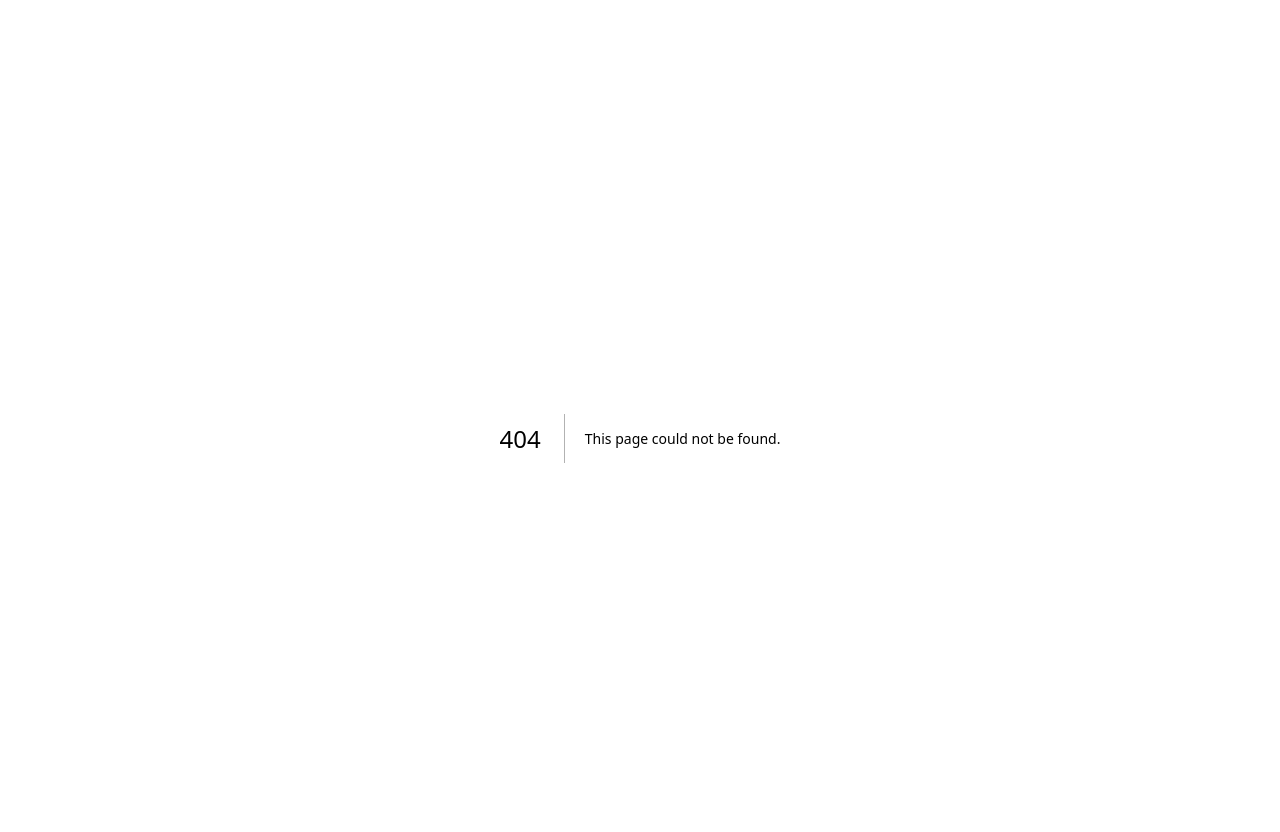
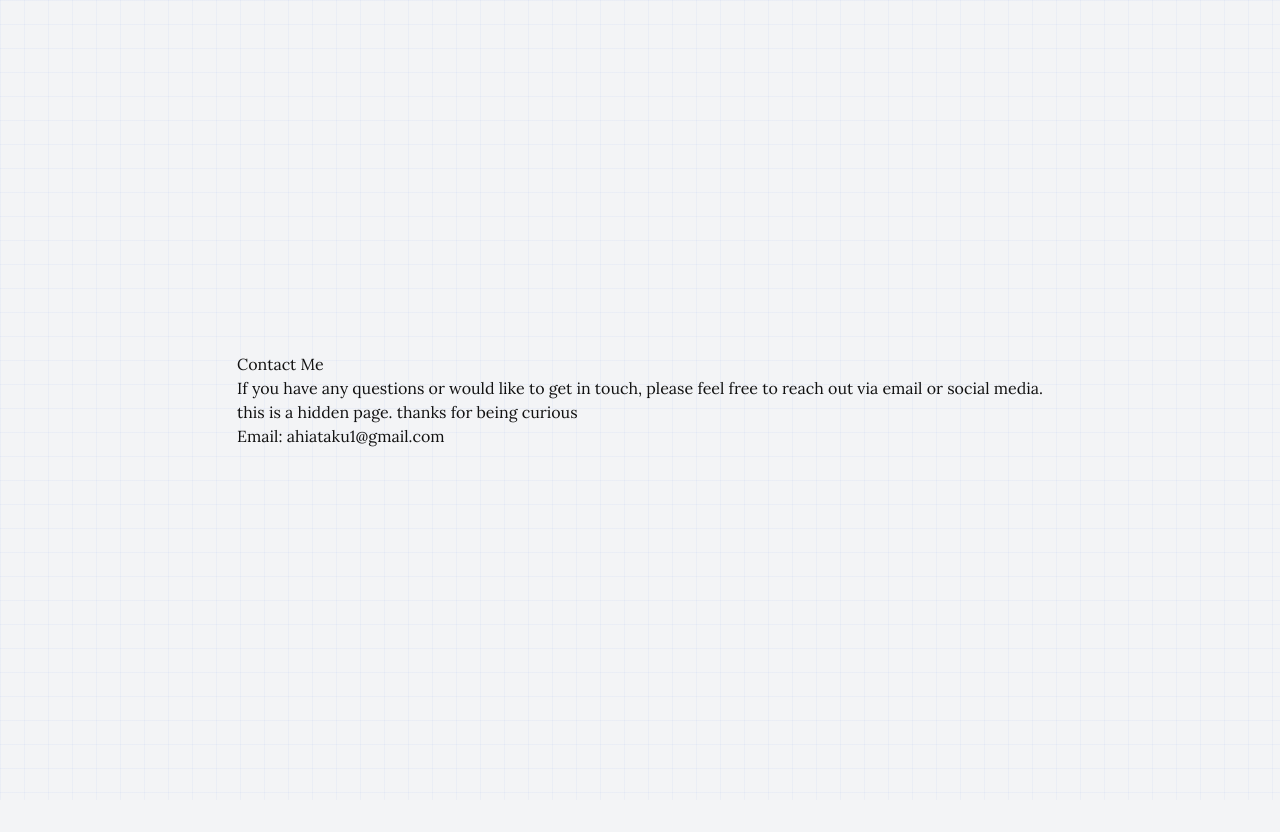
Before and after one commit to etor01/dev-tornam, a Next.js app: page /contact in a window 1280 px wide. Before the commit this address had no page. Shown: the top 832 px of the page. After the commit the page ends 800 px from the top, so only its background shows below. Built offline with nearby package versions, Linux system fonts and the light colour scheme.

Commit message:
feat: hidden page

```diff
--- /dev/null
+++ b/src/app/contact/page.tsx
@@ -0,0 +1,17 @@
+export default function ContactMe() {
+  return (
+    <div>
+      <h1>Contact Me</h1>
+      <p>
+        If you have any questions or would like to get in touch, please feel
+        free to reach out via email or social media.
+      </p>
+      <h6>this is a hidden page. thanks for being curious</h6>
+      <ul>
+        <li>
+          Email: <a href="mailto:ahiataku1@gmail.com">ahiataku1@gmail.com</a>
+        </li>
+      </ul>
+    </div>
+  );
+}
```
